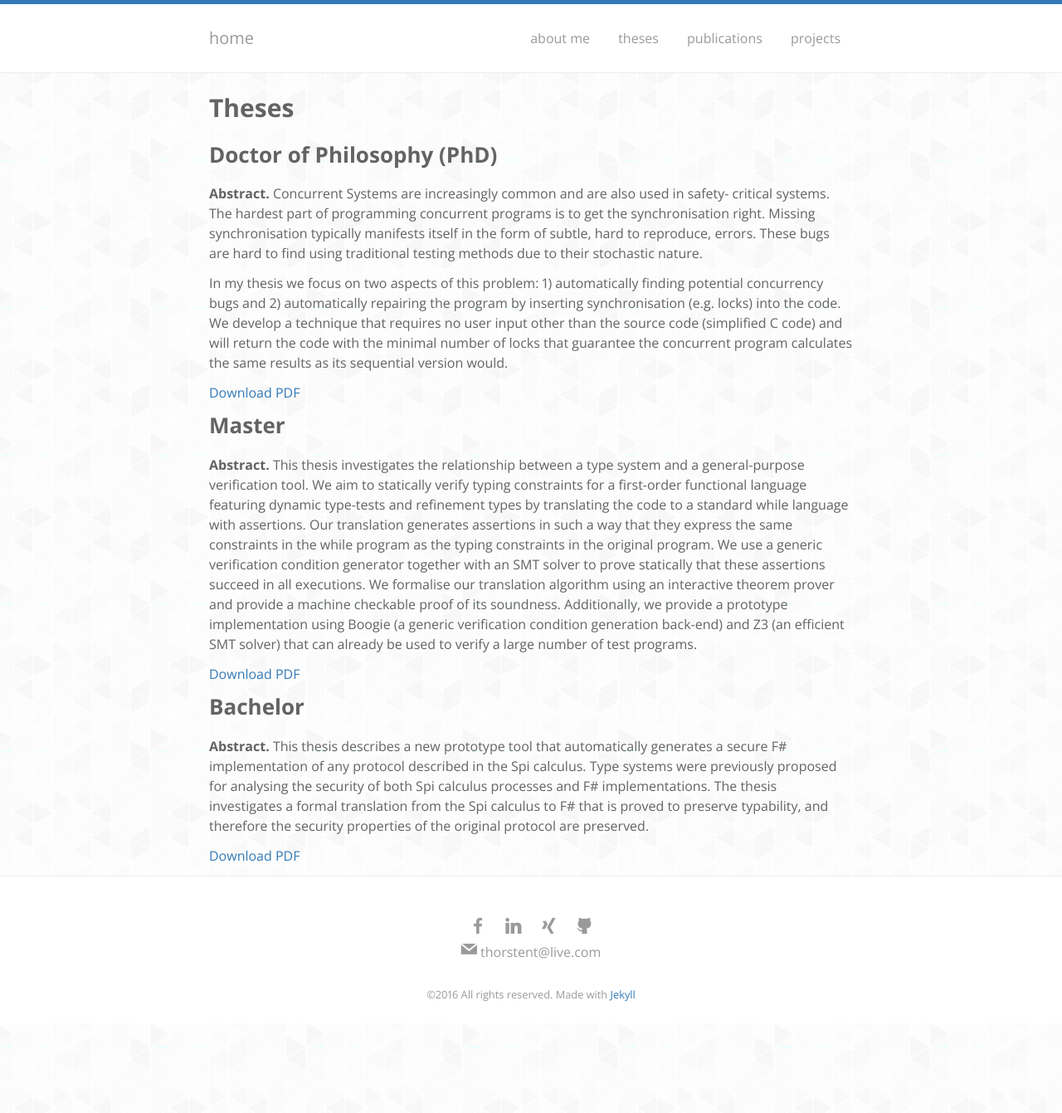
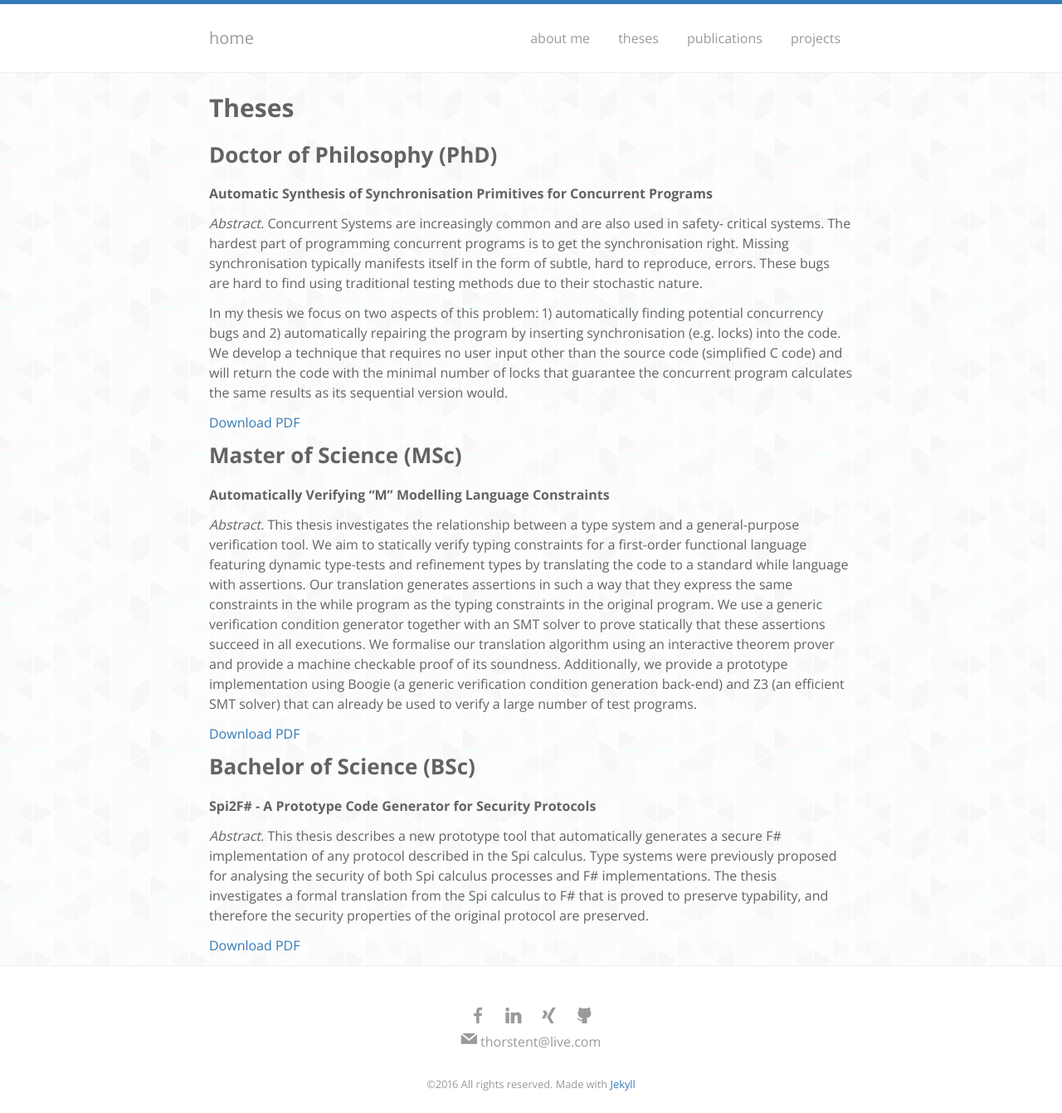
Before and after one commit to thorstent/thorstent.github.io, a Jekyll site: the page built from theses/index.md, in a window 1280 px wide. Shown: the whole page at 83% size. Built offline with Jekyll 4.4.1, drawn with Linux system fonts in a browser that asks for light colours; nearby versions of some CDN libraries; before the commit the page ends 1233 px from its top, so only the background shows below that.

Commit message:
Added titles

```diff
--- a/_config.yml
+++ b/_config.yml
@@ -1,7 +1,7 @@
 # Build settings
 permalink   : /blog/:year/:title/
 markdown    : kramdown
-highlighter : pygments
+highlighter : rouge
 
 #paginate: 3
 #paginate_path: "/blog/page/:num/"
--- a/theses/index.md
+++ b/theses/index.md
@@ -7,7 +7,9 @@ Theses
 Doctor of Philosophy (PhD)
 --------------------------
 
-**Abstract.** Concurrent Systems are increasingly common and are also used in safety-
+**Automatic Synthesis of Synchronisation Primitives for Concurrent Programs**
+
+*Abstract.* Concurrent Systems are increasingly common and are also used in safety-
 critical systems. The hardest part of programming concurrent programs
 is to get the synchronisation right. Missing synchronisation typically
 manifests itself in the form of subtle, hard to reproduce, errors.
@@ -24,16 +26,20 @@ calculates the same results as its sequential version would.
 
 [Download PDF](phd_thorsten_tarrach.pdf)
 
-Master
+Master of Science (MSc)
 ------
 
-**Abstract.** This thesis investigates the relationship between a type system and a general-purpose verification tool. We aim to statically verify typing constraints for a first-order functional language featuring dynamic type-tests and refinement types by translating the code to a standard while language with assertions. Our translation generates assertions in such a way that they express the same constraints in the while program as the typing constraints in the original program. We use a generic verification condition generator together with an SMT solver to prove statically that these assertions succeed in all executions. We formalise our translation algorithm using an interactive theorem prover and provide a machine checkable proof of its soundness. Additionally, we provide a prototype implementation using Boogie (a generic verification condition generation back-end) and Z3 (an efficient SMT solver) that can already be used to verify a large number of test programs.
+**Automatically Verifying "M" Modelling Language Constraints**
+
+*Abstract.* This thesis investigates the relationship between a type system and a general-purpose verification tool. We aim to statically verify typing constraints for a first-order functional language featuring dynamic type-tests and refinement types by translating the code to a standard while language with assertions. Our translation generates assertions in such a way that they express the same constraints in the while program as the typing constraints in the original program. We use a generic verification condition generator together with an SMT solver to prove statically that these assertions succeed in all executions. We formalise our translation algorithm using an interactive theorem prover and provide a machine checkable proof of its soundness. Additionally, we provide a prototype implementation using Boogie (a generic verification condition generation back-end) and Z3 (an efficient SMT solver) that can already be used to verify a large number of test programs.
 
 [Download PDF](master_thorsten_tarrach.pdf)
 
-Bachelor
+Bachelor of Science (BSc)
 --------
 
-**Abstract.** This thesis describes a new prototype tool that automatically generates a secure F# implementation of any protocol described in the Spi calculus. Type systems were previously proposed for analysing the security of both Spi calculus processes and F# implementations. The thesis investigates a formal translation from the Spi calculus to F# that is proved to preserve typability, and therefore the security properties of the original protocol are preserved.
+**Spi2F# - A Prototype Code Generator for Security Protocols**
+
+*Abstract.* This thesis describes a new prototype tool that automatically generates a secure F# implementation of any protocol described in the Spi calculus. Type systems were previously proposed for analysing the security of both Spi calculus processes and F# implementations. The thesis investigates a formal translation from the Spi calculus to F# that is proved to preserve typability, and therefore the security properties of the original protocol are preserved.
 
 [Download PDF](bachelor_thorsten_tarrach.pdf)
```
Also changed, not shown: 1 other file.
